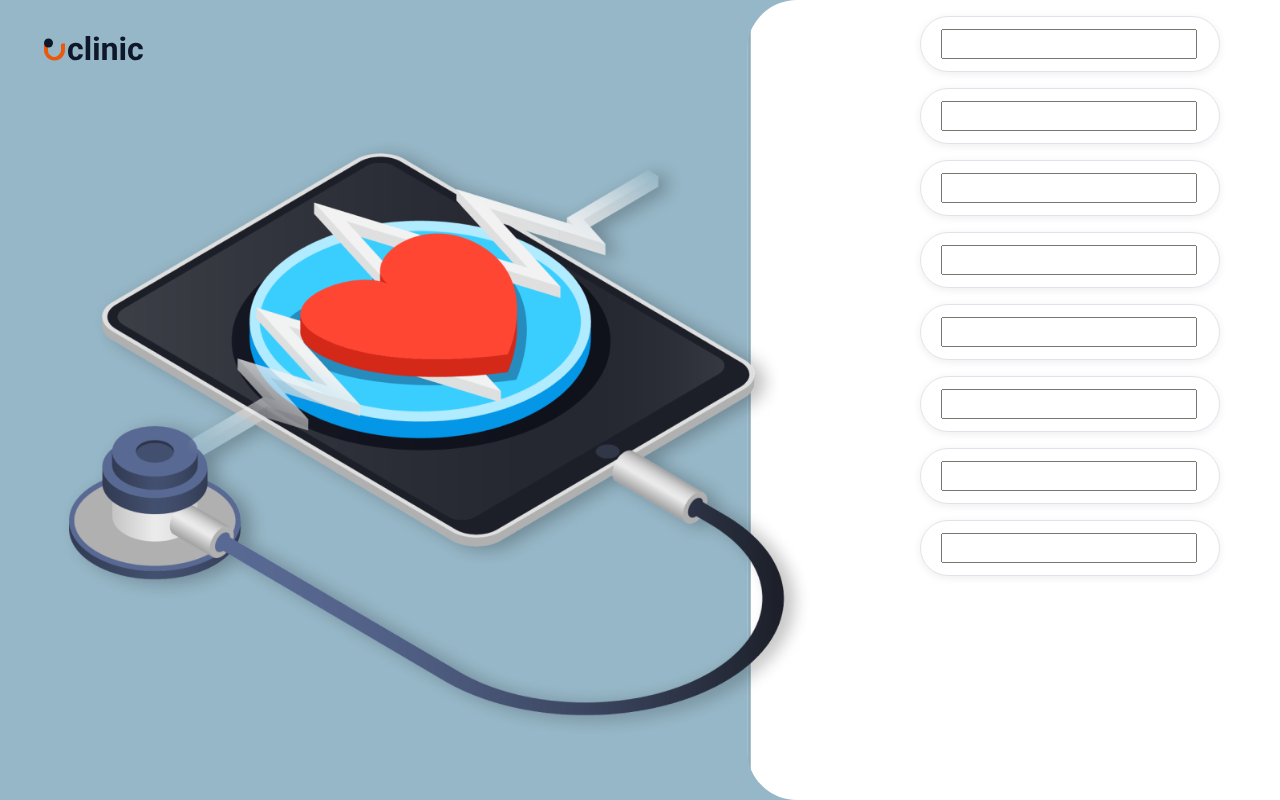
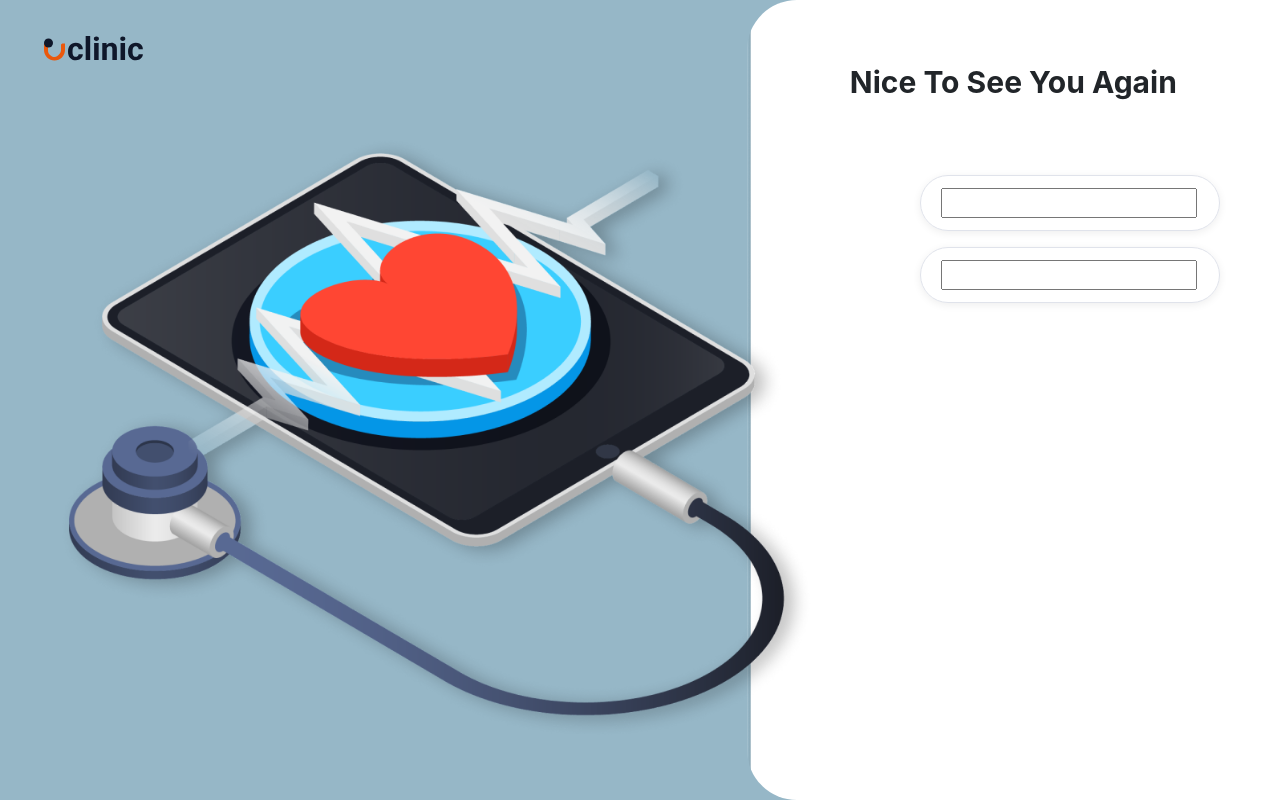
Before and after one commit to advanced-computer-lab-2023/Agile-Star-Squad-Clinic, a React (Create React App) app in the folder frontend/: page / in a window 1280 px wide. Built offline with nearby package versions, Linux system fonts and the light colour scheme.

Commit message:
input fields draft

```diff
--- a/frontend/src/login/components/login.css
+++ b/frontend/src/login/components/login.css
@@ -27,3 +27,10 @@ body{
     padding-top: 2rem;
     padding-left: 2rem;
 }
+
+.title{
+    text-align: center;
+    font-size:30px;
+    margin-top: 60px;
+    margin-bottom: 70px;
+}
--- a/frontend/src/login/pages/login.js
+++ b/frontend/src/login/pages/login.js
@@ -18,14 +18,13 @@ const Login = () => {
           </div>
 
           <div class="col-md-5" id="right-col">
+            <div className='title'>
+              <p><strong>Nice To See You Again</strong></p>
+            </div>
+            <div className='input'>
             <InputField />
             <InputField />
-            <InputField />
-            <InputField />
-            <InputField />
-            <InputField />
-            <InputField />
-            <InputField />
+            </div>
           </div>
         </div>
       </div>
```
